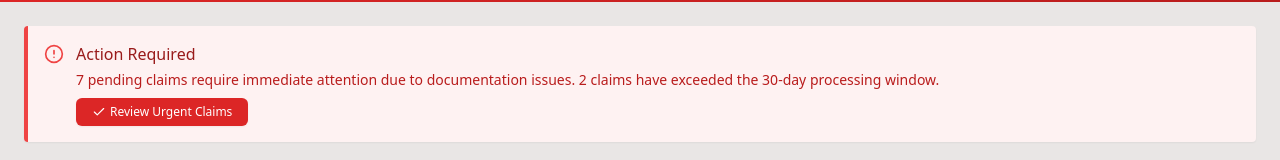
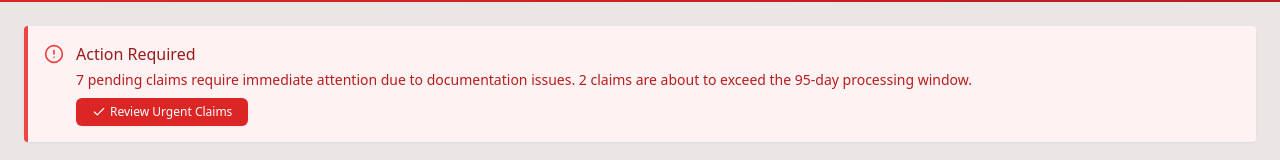
Before and after one commit to mockwell02/ClaimManager, a React (Vite) app in the folder project 7/: page / in a window 1280 px wide. Shown: the part 154-314 px from the top of the page. Built offline with nearby package versions, Linux system fonts and the light colour scheme.

Commit message:
chore: changed to 95-day window

```diff
--- a/project 7/src/components/HomePage.tsx
+++ b/project 7/src/components/HomePage.tsx
@@ -158,7 +158,7 @@ export default function HomePage() {
               <h3 className="font-medium text-red-800">Action Required</h3>
               <p className="text-sm text-red-700 mt-1">
                 7 pending claims require immediate attention due to documentation issues.
-                2 claims have exceeded the 30-day processing window.
+                2 claims are about to exceed the 95-day processing window.
               </p>
               <button className="mt-2 bg-red-600 hover:bg-red-700 text-white text-xs py-1.5 px-4 rounded-md flex items-center shadow-sm font-medium">
                 <Check size={14} className="mr-1" />
```
